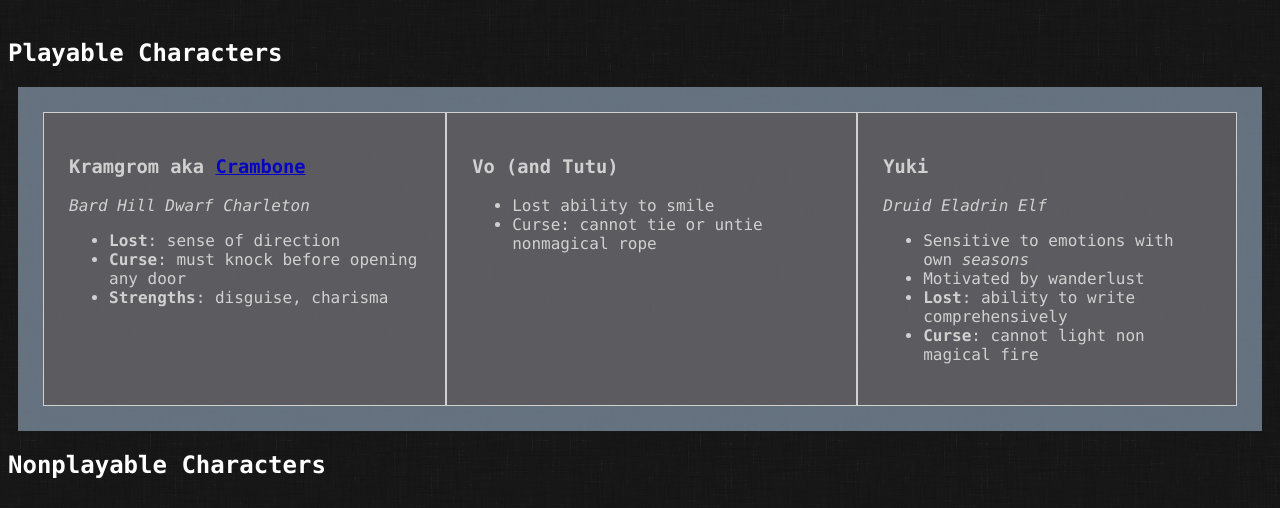
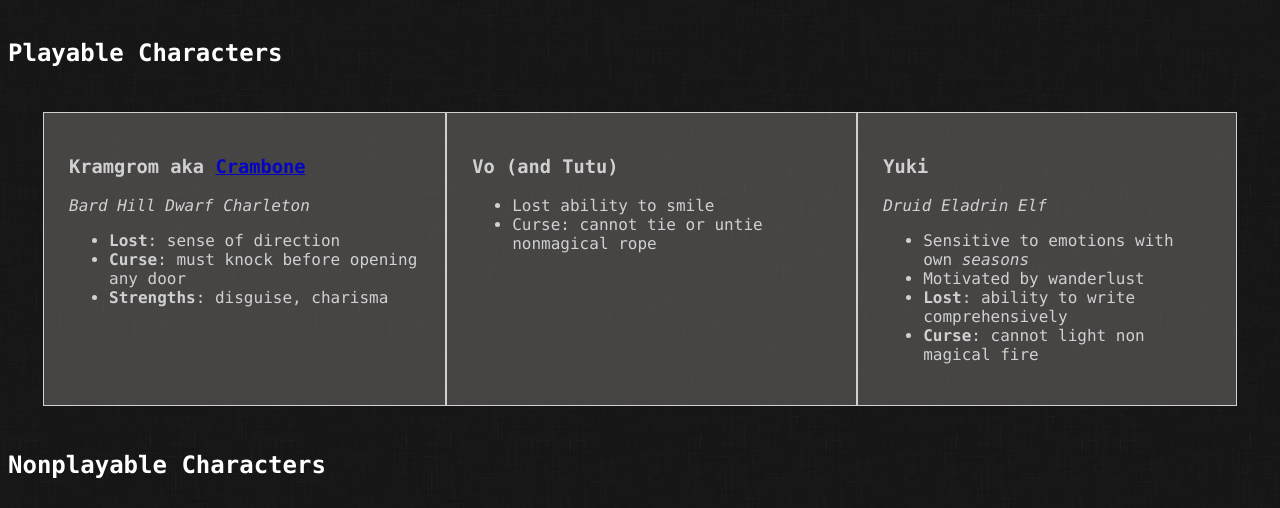
Before and after one commit to tlhorn88/dnd, a plain HTML site: page index.html in a window 1280 px wide. Shown: the part 292-800 px from the top of the page. Drawn offline with Linux system fonts and the light colour scheme.

Commit message:
Update style.css

```diff
--- a/style.css
+++ b/style.css
@@ -15,7 +15,6 @@ body {
 }
 
 .container {
-  background-color: rgb(121, 137, 153);
   display: flex;
   align-items: stretch;
   min-height: 150px;
```
